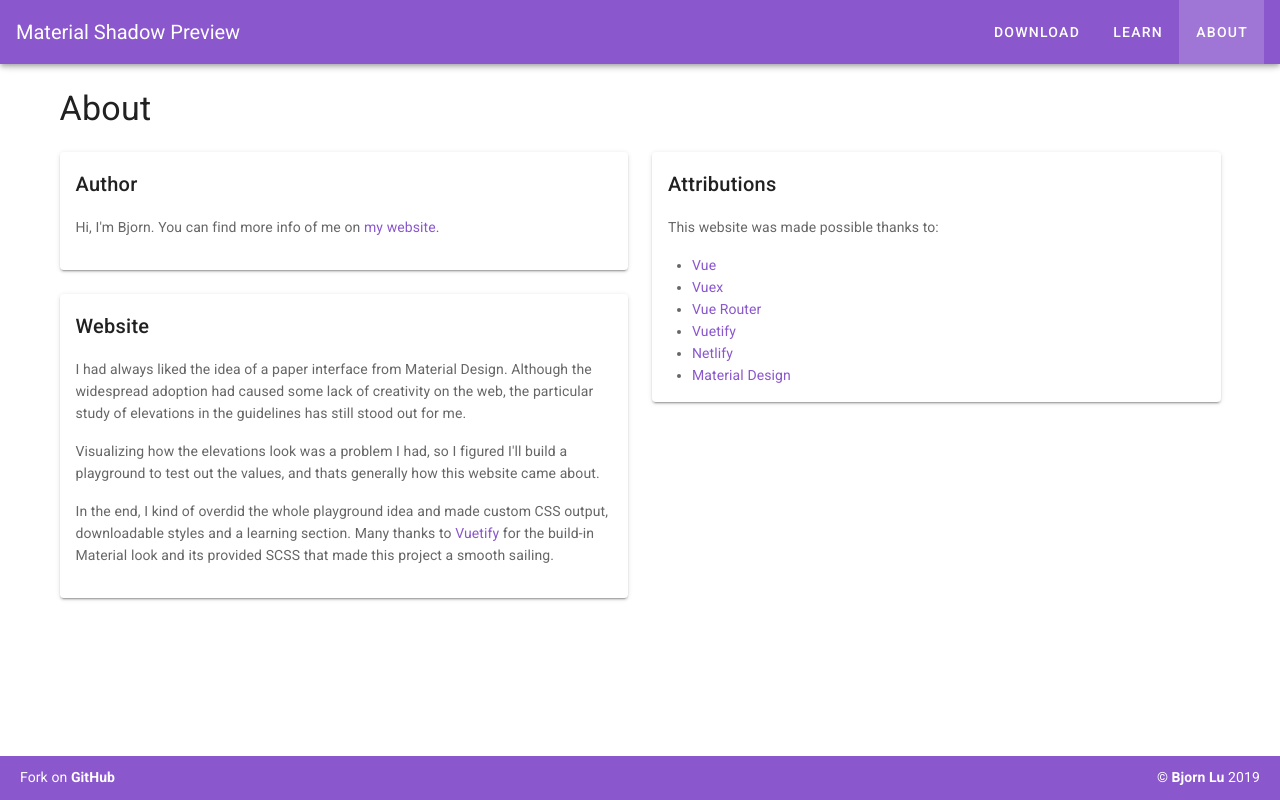
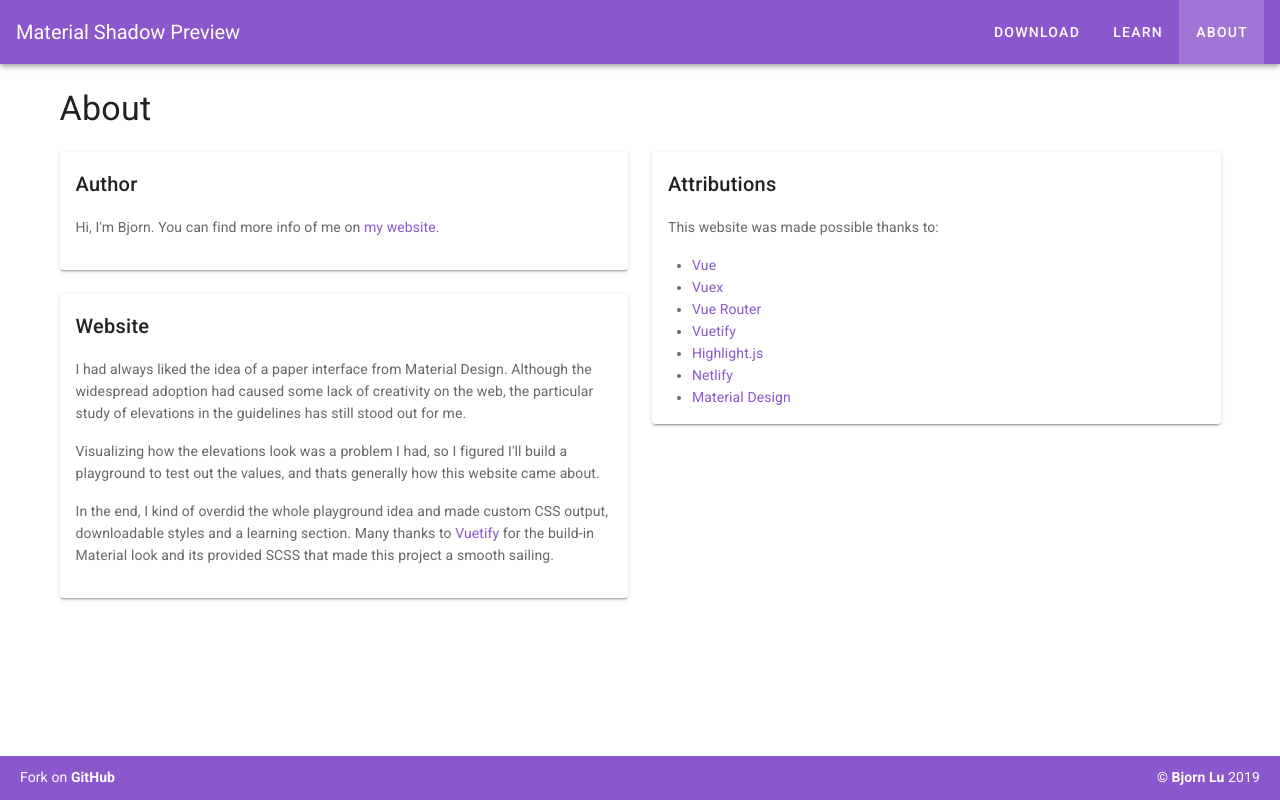
Before and after one commit to bluwy/material-shadow-preview, a Vue app: page /about in a window 1280 px wide. Built offline with nearby package versions, Linux system fonts and the light colour scheme; what vue-highlight.js would draw is missing.

Commit message:
Add highlightjs attribution

```diff
--- a/src/views/About.vue
+++ b/src/views/About.vue
@@ -55,6 +55,7 @@
               <li><a href="https://vuex.vuejs.org">Vuex</a></li>
               <li><a href="https://router.vuejs.org">Vue Router</a></li>
               <li><a href="https://vuetifyjs.com">Vuetify</a></li>
+              <li><a href="https://highlightjs.org">Highlight.js</a></li>
               <li><a href="https://netlify.com">Netlify</a></li>
               <li><a href="https://material.io/design/">Material Design</a></li>
             </ul>
```
